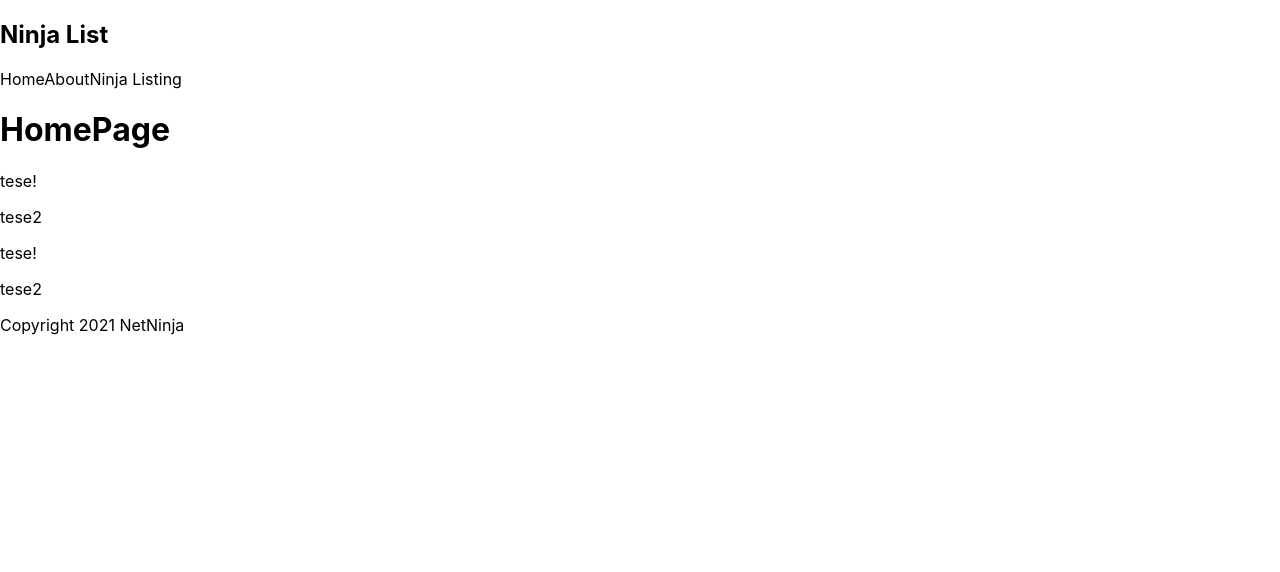
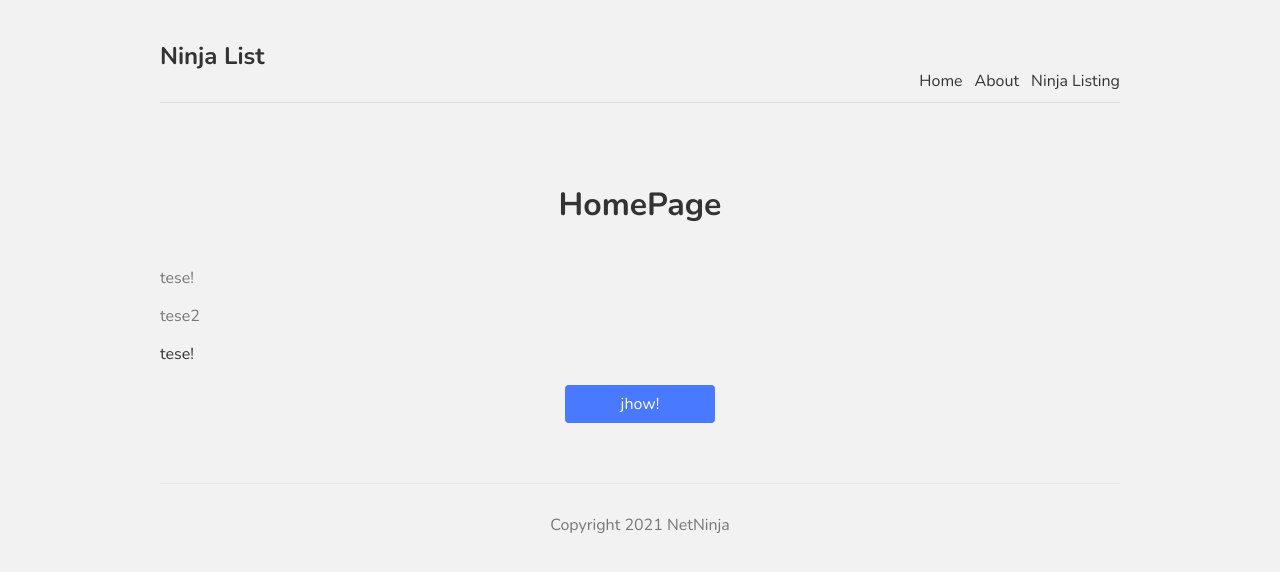
Before and after one commit to rlinsdev/nextjs, a Next.js app: page / in a window 1280 px wide. Shown: the top 572 px of the page. Built offline with nearby package versions, Linux system fonts and the light colour scheme.

Commit message:
Adding styles by modules

```diff
--- a/pages/comps/Footer.js
+++ b/pages/comps/Footer.js
@@ -1,8 +1,8 @@
 const Footer = () => {
   return (
-    <div>
+    <footer>
       Copyright 2021 NetNinja
-    </div>
+    </footer>
   );
 }
 
--- a/pages/index.js
+++ b/pages/index.js
@@ -1,14 +1,18 @@
 import Head from 'next/head'
+import Link from 'next/link'
 import styles from '../styles/Home.module.css'
 
 export default function Home() {
   return (
     <div>
-      <h1>HomePage</h1>
+      <h1 className={styles.title} >HomePage</h1>
+      <p className={styles.text}>tese!</p>
+      <p className={styles.text}>tese2</p>
       <p>tese!</p>
-      <p>tese2</p>
-      <p>tese!</p>
-      <p>tese2</p>
+      <Link href="/ninjas">
+        <a className={styles.btn}> jhow! </a>
+
+      </Link>
     </div>
   )
 }
--- a/pages/ninjas/index.js
+++ b/pages/ninjas/index.js
@@ -1,3 +1,4 @@
+import style from '../../styles/Ninjas.module.css'
 const Ninja = () => {
   return (
     <div>
--- a/styles/Home.module.css
+++ b/styles/Home.module.css
@@ -1,122 +1,18 @@
-.container {
-  min-height: 100vh;
-  padding: 0 0.5rem;
-  display: flex;
-  flex-direction: column;
-  justify-content: center;
-  align-items: center;
-}
-
-.main {
-  padding: 5rem 0;
-  flex: 1;
-  display: flex;
-  flex-direction: column;
-  justify-content: center;
-  align-items: center;
-}
-
-.footer {
-  width: 100%;
-  height: 100px;
-  border-top: 1px solid #eaeaea;
-  display: flex;
-  justify-content: center;
-  align-items: center;
-}
-
-.footer img {
-  margin-left: 0.5rem;
-}
-
-.footer a {
-  display: flex;
-  justify-content: center;
-  align-items: center;
-}
-
-.title a {
-  color: #0070f3;
-  text-decoration: none;
-}
-
-.title a:hover,
-.title a:focus,
-.title a:active {
-  text-decoration: underline;
-}
-
 .title {
-  margin: 0;
-  line-height: 1.15;
-  font-size: 4rem;
-}
-
-.title,
-.description {
+  color: #333;
+  padding-bottom: 20px;
   text-align: center;
 }
-
-.description {
-  line-height: 1.5;
-  font-size: 1.5rem;
+.text {
+  color: #777;
 }
-
-.code {
-  background: #fafafa;
-  border-radius: 5px;
-  padding: 0.75rem;
-  font-size: 1.1rem;
-  font-family: Menlo, Monaco, Lucida Console, Liberation Mono, DejaVu Sans Mono,
-    Bitstream Vera Sans Mono, Courier New, monospace;
+.btn {
+  display: block;
+  width: 150px;
+  padding: 8px 0;
+  margin: 20px auto;
+  background: #4979ff;
+  border-radius: 4px;
+  color: white;
+  text-align: center;
 }
-
-.grid {
-  display: flex;
-  align-items: center;
-  justify-content: center;
-  flex-wrap: wrap;
-  max-width: 800px;
-  margin-top: 3rem;
-}
-
-.card {
-  margin: 1rem;
-  flex-basis: 45%;
-  padding: 1.5rem;
-  text-align: left;
-  color: inherit;
-  text-decoration: none;
-  border: 1px solid #eaeaea;
-  border-radius: 10px;
-  transition: color 0.15s ease, border-color 0.15s ease;
-}
-
-.card:hover,
-.card:focus,
-.card:active {
-  color: #0070f3;
-  border-color: #0070f3;
-}
-
-.card h3 {
-  margin: 0 0 1rem 0;
-  font-size: 1.5rem;
-}
-
-.card p {
-  margin: 0;
-  font-size: 1.25rem;
-  line-height: 1.5;
-}
-
-.logo {
-  height: 1em;
-}
-
-@media (max-width: 600px) {
-  .grid {
-    width: 100%;
-    flex-direction: column;
-  }
-}
--- a/styles/globals.css
+++ b/styles/globals.css
@@ -1,16 +1,44 @@
-html,
+@import url('https://fonts.googleapis.com/css2?family=Nunito:wght@300;400;600;700&display=swap');
+
 body {
-  padding: 0;
-  margin: 0;
-  font-family: -apple-system, BlinkMacSystemFont, Segoe UI, Roboto, Oxygen,
-    Ubuntu, Cantarell, Fira Sans, Droid Sans, Helvetica Neue, sans-serif;
+  background: #f2f2f2;
+  color: #333;
+  font-family: "Nunito";
 }
-
 a {
-  color: inherit;
+  color: #333;
   text-decoration: none;
 }
-
-* {
-  box-sizing: border-box;
+.content {
+  max-width: 960px;
+  margin: 0 auto;
 }
+nav {
+  margin: 10px auto 80px;
+  padding: 10px 0;
+  display: flex;
+  justify-content: flex-end;
+  align-items: flex-end;
+  border-bottom: 1px solid #ddd;
+}
+nav a {
+  margin-left: 12px;
+}
+nav .logo {
+  margin-right: auto;
+}
+footer {
+  display: block;
+  text-align: center;
+  padding: 30px 0;
+  margin-top: 60px;
+  color: #777;
+  border-top: 1px solid #eaeaea;
+}
+.not-found {
+  text-align: center;
+}
+.not-found a{
+  color: #4979ff;
+  text-decoration: underline;
+}
```
Also changed, not shown: styles/Ninjas.module.css (added, +10 -0 lines).
